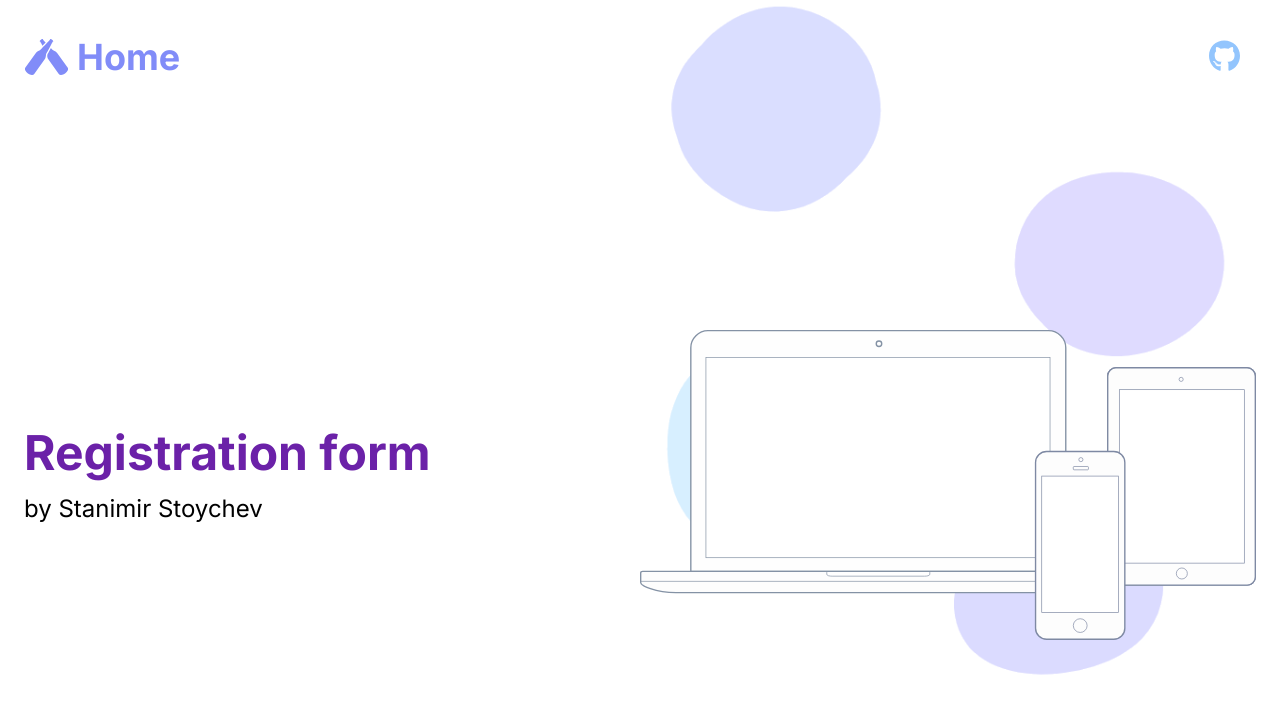
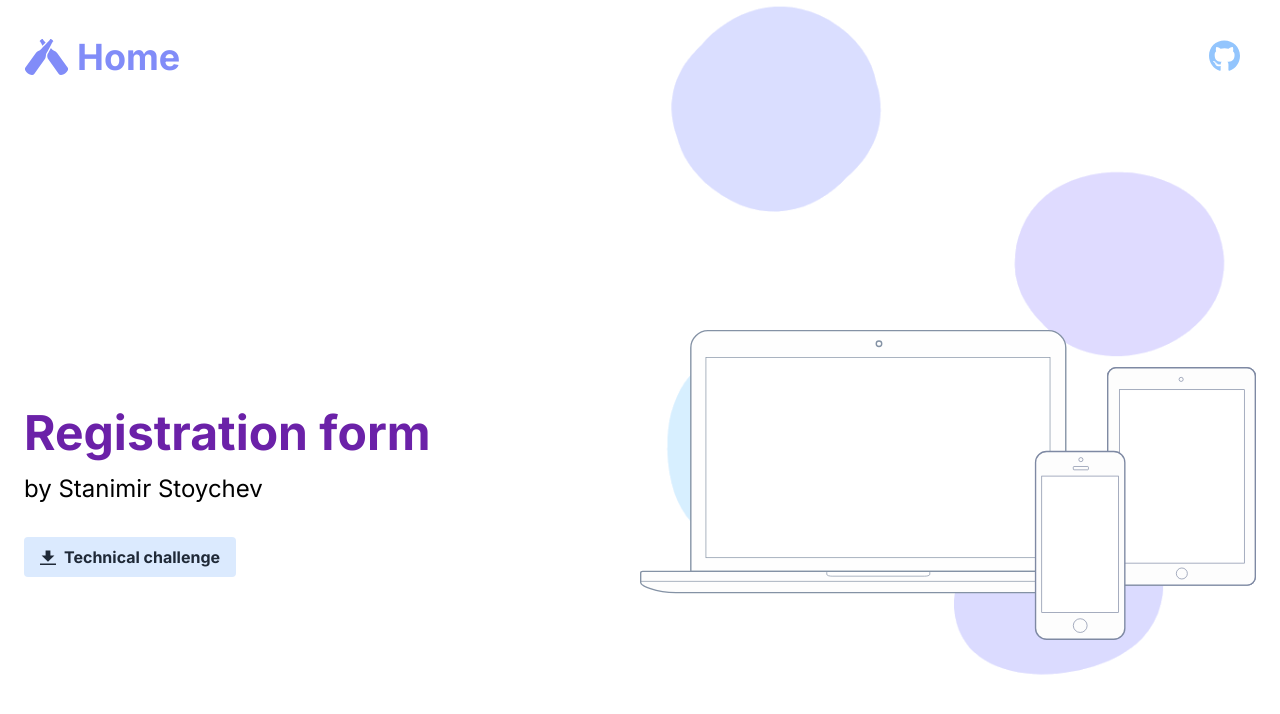
Before and after one commit to stanimir-stoychev/registration-form, a Next.js app: page / in a window 1280 px wide. Shown: the top 714 px of the page. Built offline with nearby package versions, Linux system fonts and the light colour scheme.

Commit message:
Add link to technical challenge pdf

```diff
--- a/app/page.tsx
+++ b/app/page.tsx
@@ -2,6 +2,7 @@ import Image from 'next/image';
 import clsx from 'clsx';
 
 import styles from './page.module.css';
+import Link from 'next/link';
 
 export default function Home() {
     return (
@@ -43,11 +44,29 @@ export default function Home() {
                         'mb-8',
                         'text-center',
                         'md:text-left',
-                        styles['fade-in'],
+                        styles['slide-in-bottom-subtitle'],
                     )}
                 >
                     by Stanimir Stoychev
                 </p>
+                <ul className={clsx('flex', 'flex-col', styles['fade-in'])}>
+                    <li>
+                        <Link
+                            href="/technical-challenge.pdf"
+                            target="_blank"
+                            className="bg-blue-100 hover:bg-indigo-800 text-gray-800 hover:text-gray-100 font-bold py-2 px-4 rounded inline-flex items-center"
+                        >
+                            <svg
+                                className="fill-current w-4 h-4 mr-2"
+                                xmlns="http://www.w3.org/2000/svg"
+                                viewBox="0 0 20 20"
+                            >
+                                <path d="M13 8V2H7v6H2l8 8 8-8h-5zM0 18h20v2H0v-2z" />
+                            </svg>
+                            <span>Technical challenge</span>
+                        </Link>
+                    </li>
+                </ul>
             </div>
 
             <div className="w-full xl:w-3/5 py-6 overflow-y-hidden">
```
Also changed, not shown: 1 other file (tests, documents, lock files or other folders).
